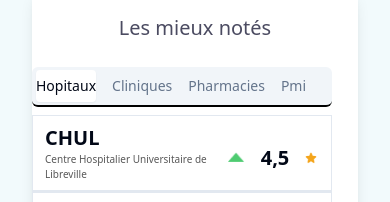
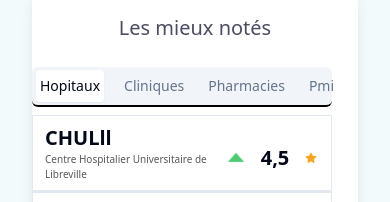
Before and after one commit to JojoELITE/O-Hitu-vite-project, a React (Vite) app: page / in a window 390 px wide. Shown: the part 700-902 px from the top of the page. Built offline with nearby package versions, Linux system fonts and the light colour scheme.

Commit message:
fin de la version mobile , debut desktop

```diff
--- a/src/components/ui/tabs.jsx
+++ b/src/components/ui/tabs.jsx
@@ -20,7 +20,7 @@ const TabsTrigger = React.forwardRef(({ className, ...props }, ref) => (
   <TabsPrimitive.Trigger
     ref={ref}
     className={cn(
-      "inline items-center whitespace-nowrap rounded-sm px-0 lg:px-3  py-1.5 text-sm font-medium ring-offset-background transition-all focus-visible:outline-none focus-visible:ring-2 focus-visible:ring-ring focus-visible:ring-offset-2 disabled:pointer-events-none disabled:opacity-50 data-[state=active]:bg-background data-[state=active]:text-foreground data-[state=active]:shadow-sm",
+      "inline items-center whitespace-nowrap rounded-sm px-1 lg:px-3  py-1.5 text-sm font-medium ring-offset-background transition-all focus-visible:outline-none focus-visible:ring-2 focus-visible:ring-ring focus-visible:ring-offset-2 disabled:pointer-events-none disabled:opacity-50 data-[state=active]:bg-background data-[state=active]:text-foreground data-[state=active]:shadow-sm",
       className
     )}
     {...props} />
--- a/src/pages/Home.jsx
+++ b/src/pages/Home.jsx
@@ -179,7 +179,7 @@ function Home() {
 
                         <div className="py-2 lg:py-6 px-3 flex justify-between border-b-2 border">
                             <div className="">
-                                <h1 className="font-bold text-xl lg:text-2xl">CHUL</h1>
+                                <h1 className="font-bold text-xl lg:text-2xl">CHULll</h1>
                                 <h6 className="text-[#585858] text-[10px] lg:text-[16px]">Centre Hospitalier Universitaire de Libreville</h6>
                             </div>
 
```
